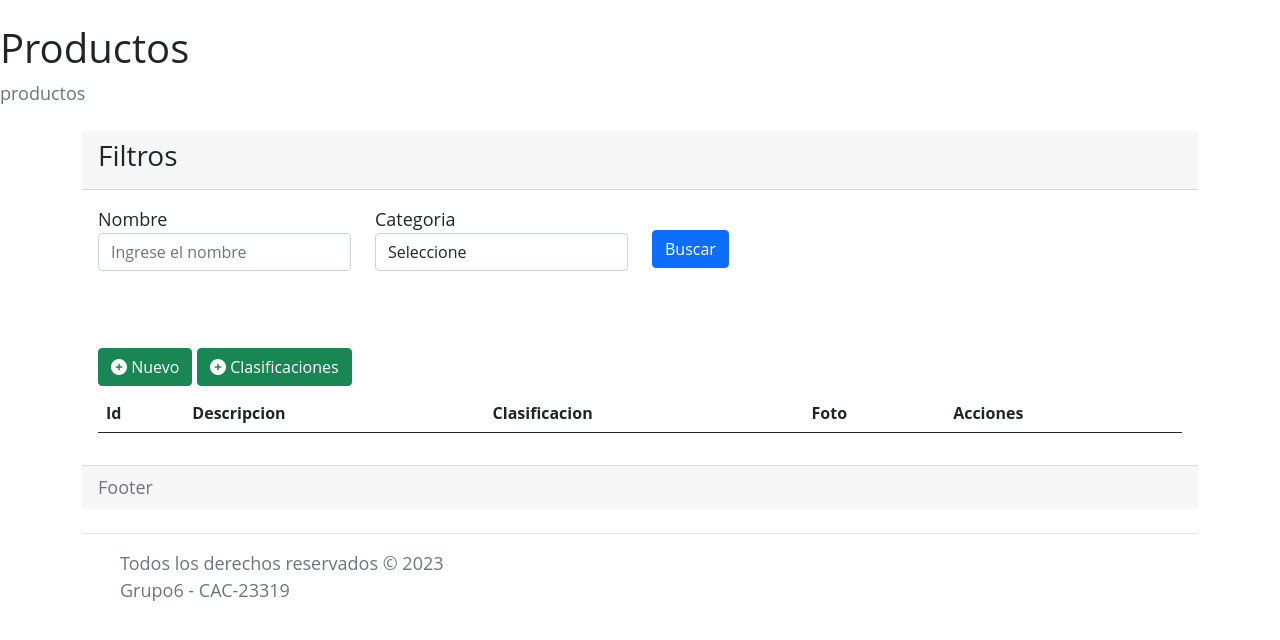
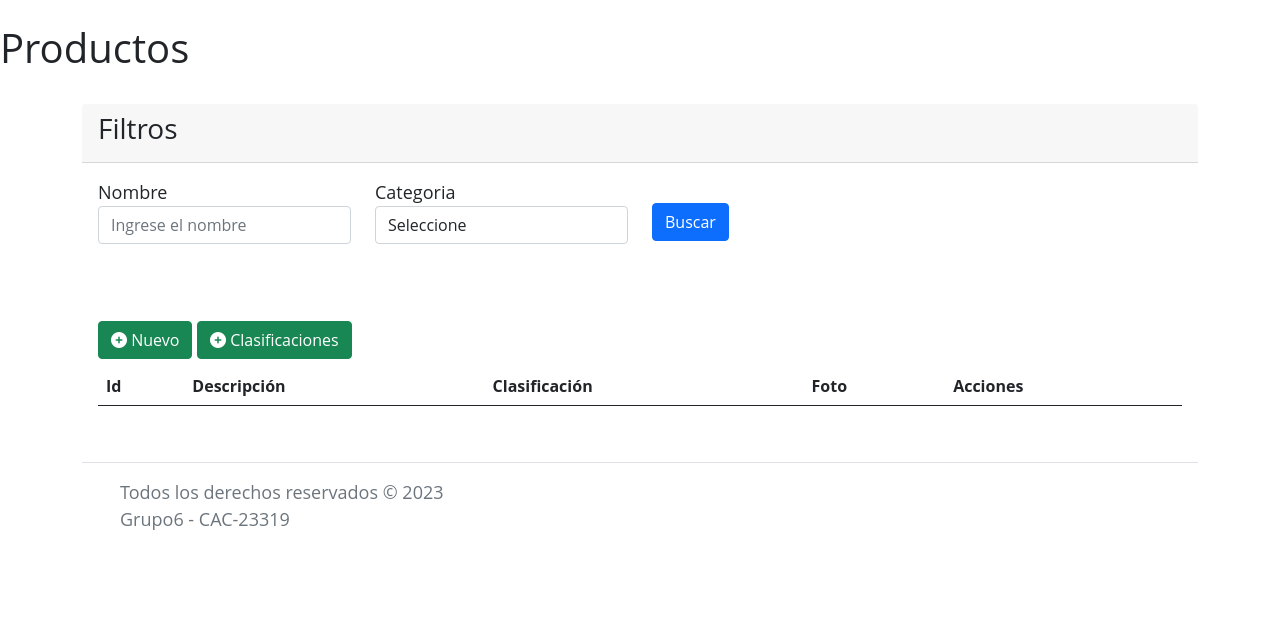
Before and after one commit to pabloafranco/proy23319_grp_6, a Django app: page /productos/ in a window 1280 px wide. Shown: the part 72-712 px from the top of the page. Run offline with Django 3.2, Linux system fonts and the light colour scheme; data that the repository does not hold is empty; parts of the project's set-up code (start-up, migrations or seed data) failed here and were passed over; some libraries are stand-ins or nearby versions.

Commit message:
corrección de acentos y otros

```diff
--- a/proyecto_23319_grp_6/publica/templates/publica/clasificaciones/editar.html
+++ b/proyecto_23319_grp_6/publica/templates/publica/clasificaciones/editar.html
@@ -3,13 +3,13 @@
 {% block titulo %}Editar categria{% endblock%}
 
 {% block content %}
-<h1 class="mt-4">Clasificacion productos</h1>
+<h1 class="mt-4">Clasificación de productos</h1>
 <ol class="breadcrumb mb-4">
-    <li class="breadcrumb-item active">Editar Clasificacion</li>
+    <li class="breadcrumb-item active">Editar Clasificación</li>
 </ol>
 
 <div class="container">
-    <div class="card-header">Edicion de clasificacion</div>
+    <div class="card-header">Edición de clasificación</div>
     <div class="card-body">
         <form action="" method="post">
             {% csrf_token %}
--- a/proyecto_23319_grp_6/publica/templates/publica/clasificaciones/nuevo.html
+++ b/proyecto_23319_grp_6/publica/templates/publica/clasificaciones/nuevo.html
@@ -3,14 +3,14 @@
 {% block titulo %}Nueva clasificacion{% endblock%}
 
 {% block content %}
-<h1 class="mt-4">Clasificaciones cursos</h1>
+<h1 class="mt-4">Clasificación de productos</h1>
 <ol class="breadcrumb mb-4">
-    <li class="breadcrumb-item active">Nueva Clasificaciones</li>
+    <li class="breadcrumb-item active"></li>
 </ol>
 
 
 <div class="container">
-    <div class="card-header">Creacion de clasificacion</div>
+    <div class="card-header">Creacion de clasificación</div>
     <div class="card-body">
         <form action="{% url 'clasificaciones_nuevo_view' %}" method="post" novalidate>
             {% csrf_token %}
--- a/proyecto_23319_grp_6/publica/templates/publica/productos/index.html
+++ b/proyecto_23319_grp_6/publica/templates/publica/productos/index.html
@@ -5,7 +5,7 @@
 {% block content %}
 <h1 class="mt-4">Productos</h1>
 <ol class="breadcrumb mb-4">
-    <li class="breadcrumb-item active">productos</li>
+    <li class="breadcrumb-item active"></li>
 </ol>
 <div class="container">
     <div class="card-header">
@@ -60,8 +60,8 @@
             <thead>
                 <tr>
                     <th>Id</th>
-                    <th>Descripcion</th>
-                    <th>Clasificacion</th>
+                    <th>Descripción</th>
+                    <th>Clasificación</th>
                     <th>Foto</th>
                     <th>Acciones</th>
                 </tr>
@@ -101,9 +101,7 @@
             </div>
         </div>
     </div>
-    <div class="card-footer text-muted">
-        Footer
-    </div>
+
 </div>
 
 {% endblock %}
```
Also changed, not shown: proyecto_23319_grp_6/publica/templates/publica/clasificaciones/eliminar.html (+4 -4 lines), proyecto_23319_grp_6/publica/templates/publica/clasificaciones/index.html (+3 -5 lines), proyecto_23319_grp_6/administracion/migrations/0001_initial.py, proyecto_23319_grp_6/administracion/migrations/0004_producto_titulo.py (deleted), proyecto_23319_grp_6/users/migrations/0001_initial.py.
